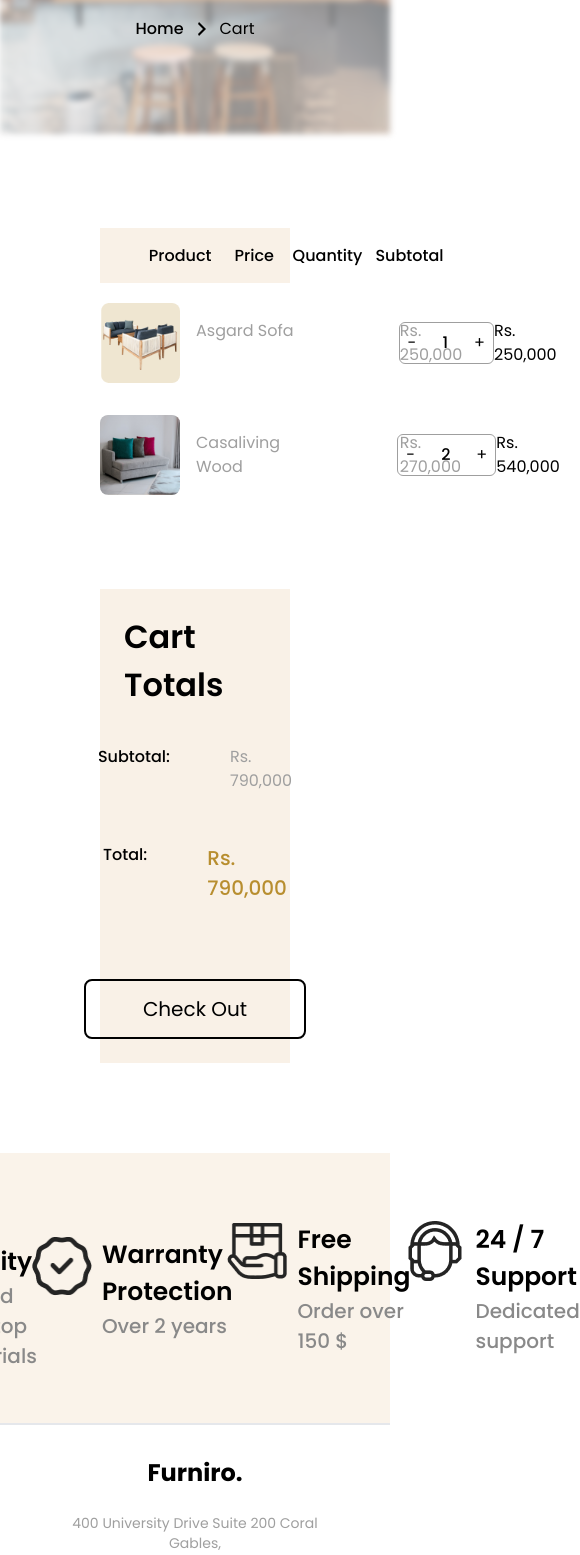
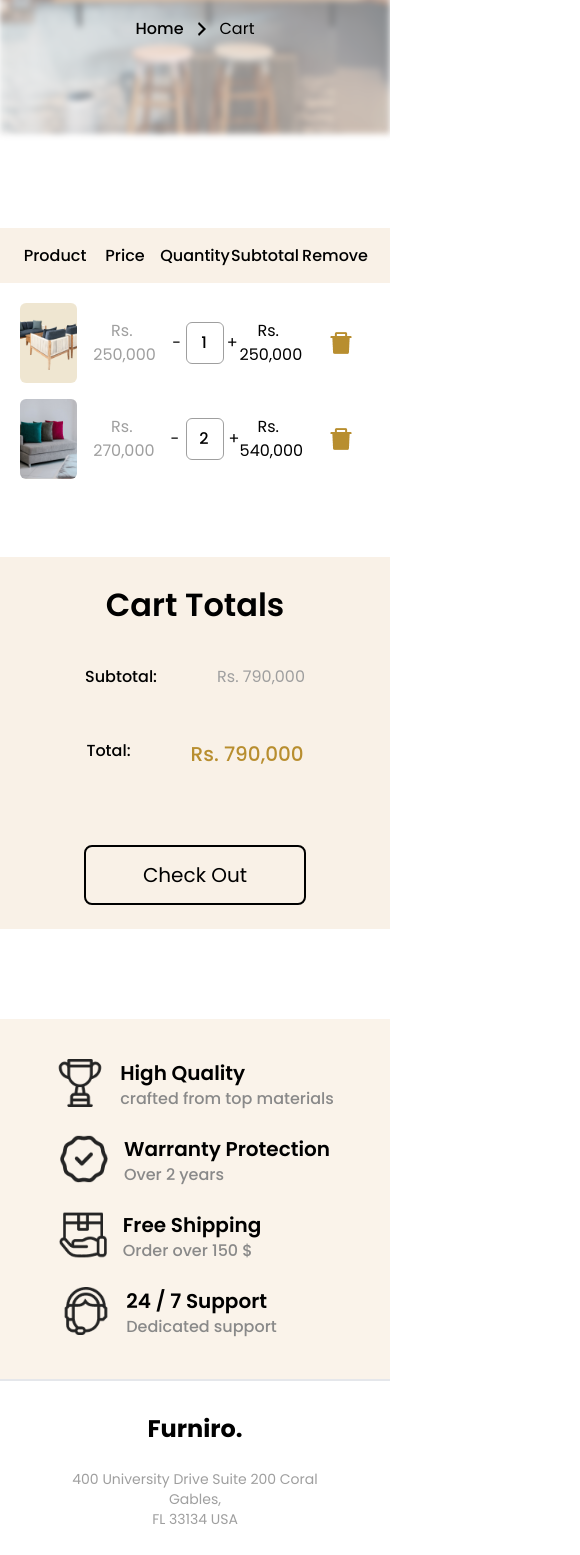
Before and after one commit to thiago-rgomes/desafio3-semana12-tirex, a React (Vite) app: page /cart in a window 390 px wide. Shown: the part 325-1880 px from the top of the page, 580 px wide, since content can reach past the window. Built offline with nearby package versions, Linux system fonts and the light colour scheme.

Commit message:
feat: add responsiveness to qualitySection, cartPage e shopPage

```diff
--- a/src/components/Quality/QualitySection.tsx
+++ b/src/components/Quality/QualitySection.tsx
@@ -5,46 +5,42 @@ import supportIcon from "../../assets/quality/support-icon.png";
 
 const QualitySection = () => {
   return (
-    <div className="flex justify-center items-center w-full h-[270px] px-[53px] py-[100px] bg-[#FAF3EA] gap-[55px] mt-[20px]">
+    <div className="flex flex-col justify-center items-center md:flex-row w-full min-h-[270px] px-4 md:px-[53px] py-10 md:py-[100px] bg-[#FAF3EA] gap-6 md:gap-[55px] mt-[20px]">
 
-      <div className="flex gap-[10px]">
-        <img src={trophyIcon} alt="trophy icon" className="w-[60px] h-[60px]"/>
+      <div className="flex gap-4 md:gap-[10px]">
+        <img src={trophyIcon} alt="trophy icon" className="w-12 md:w-[60px] h-12 md:h-[60px]"/>
         <div>
-            <h3 className='text-[25px] font-semibold'>High Quality</h3>
-            <p className='text-[20px] font-medium text-[#898989]'>crafted from top materials</p>
+            <h3 className='text-xl md:text-[25px] font-semibold'>High Quality</h3>
+            <p className='text-base md:text-[20px] font-medium text-[#898989]'>crafted from top materials</p>
         </div>
       </div>
 
-
-      <div className="flex gap-[10px]">
-        <img src={warrantyIcon} alt="warranty icon" className="w-[60px] h-[60px]"/>
+      <div className="flex gap-4 md:gap-[10px]">
+        <img src={warrantyIcon} alt="warranty icon" className="w-12 md:w-[60px] h-12 md:h-[60px]"/>
         <div>
-            <h3 className='text-[25px] font-semibold'>Warranty Protection</h3>
-            <p className='text-[20px] font-medium text-[#898989]'>Over 2 years</p>
+            <h3 className='text-xl md:text-[25px] font-semibold'>Warranty Protection</h3>
+            <p className='text-base md:text-[20px] font-medium text-[#898989]'>Over 2 years</p>
         </div>
       </div>
 
-
-      <div className="flex gap-[10px]">
-        <img src={shippingIcon} alt="shipping icon" className="w-[60px] h-[60px]" />
+      <div className="flex gap-4 md:gap-[10px] mr-[70px]">
+        <img src={shippingIcon} alt="shipping icon" className="w-12 md:w-[60px] h-12 md:h-[60px]" />
         <div>
-            <h3 className='text-[25px] font-semibold'>Free Shipping</h3>
-            <p className='text-[20px] font-medium text-[#898989]'>Order over 150 $</p>
+            <h3 className='text-xl md:text-[25px] font-semibold'>Free Shipping</h3>
+            <p className='text-base md:text-[20px] font-medium text-[#898989]'>Order over 150 $</p>
         </div>
       </div>
 
-
-      <div className="flex gap-[10px]">
-        <img src={supportIcon} alt="support icon" className="w-[60px] h-[60px]"/>
+      <div className="flex gap-4 md:gap-[10px] ml-[-51px]">
+        <img src={supportIcon} alt="support icon" className="w-12 md:w-[60px] h-12 md:h-[60px]"/>
         <div>
-            <h3 className='text-[25px] font-semibold'>24 / 7 Support</h3>
-            <p className='text-[20px] font-medium text-[#898989]'>Dedicated support</p>
+            <h3 className='text-xl md:text-[25px] font-semibold'>24 / 7 Support</h3>
+            <p className='text-base md:text-[20px] font-medium text-[#898989]'>Dedicated support</p>
         </div>
       </div>
-
 
     </div>
   )
 }
 
-export default QualitySection
+export default QualitySection;
--- a/src/pages/cartPage/CartPage.tsx
+++ b/src/pages/cartPage/CartPage.tsx
@@ -9,7 +9,7 @@ export default function CartPage() {
   return (
     <div>
         <HighLightSection pageTitle="Cart"></HighLightSection>
-        <div className="flex flex-col w-full mx-auto pl-[100px] pr-[100px] py-[70px]">
+        <div className="flex flex-col w-full md:pl-[100px] md:pr-[100px] py-[70px] md:flex justify-center">
         {items.length === 0 ? (
             <p className="text-gray-500 text-[38px] text-center">Your cart is empty.</p>
         ) : (
--- a/src/pages/cartPage/CartSection.tsx
+++ b/src/pages/cartPage/CartSection.tsx
@@ -11,44 +11,39 @@ export default function CartSection() {
   };
 
   return (
-    <div className="flex flex-col lg:flex-row lg:justify-center gap-[30px]">
-      <div className="w-full lg:w-2/3 bg-white py-6 space-y-[16px] 2xl:max-w-[817px]">
-        <div className="flex items-center w-full font-medium h-[55px] bg-[#F9F1E7] px-[40px] mb-[20px]">
-          <p className="ml-[8%] mr-[21%]">Product</p>
-          <p className="mr-[17%]">Price</p>
-          <p className="mr-[12%]">Quantity</p>
+    <div className="flex flex-col md:flex-row md:justify-center gap-[30px]">
+      <div className="w-full md:w-2/3 bg-white py-6 space-y-[16px] 2xl:max-w-[817px]">
+        <div className="grid grid-cols-5 font-medium h-[55px] bg-[#F9F1E7] px-[20px] mb-[20px] text-center place-items-center">
+          <p>Product</p>
+          <p>Price</p>
+          <p>Quantity</p>
           <p>Subtotal</p>
+          <p>Remove</p>
         </div>
         {items.map((item) => (
-          <div key={item.id} className="relative flex items-center justify-between pb-4">
-            <div className="flex items-center gap-4">
+          <div key={item.id} className="grid grid-cols-5 items-center px-[20px] gap-4 text-center">
+            <div className="flex items-center justify-center">
               <img
                 src={item.imageUrl}
                 alt={item.name}
-                className="w-20 h-20 object-cover rounded-lg"
+                className="w-20 h-20 object-cover rounded-md"
               />
-              <div className="flex gap-[70px]">
-                <h2 className="w-[150px] text-[#9F9F9F]">{item.name}</h2>
-                <p className="text-[#9F9F9F]">Rs. {item.price.toLocaleString()}</p>
-              </div>
             </div>
-
-            <div className="flex border border-[#9F9F9F] rounded-md gap-[14px] p-2">
+            <p className="text-[#9F9F9F]">Rs. {item.price.toLocaleString()}</p>
+            <div className="flex items-center justify-center border border-[#9F9F9F] rounded-md gap-2 p-2 max-w-[106px] ml-5">
               <button onClick={() => updateQuantity(item.id, -1)}>-</button>
               <span className="px-3 font-medium">{item.quantity}</span>
               <button onClick={() => updateQuantity(item.id, 1)}>+</button>
             </div>
-
             <p>Rs. {(item.price * item.quantity).toLocaleString()}</p>
-
-            <button onClick={() => removeFromCart(item.id)} className="text-red-500">
+            <button onClick={() => removeFromCart(item.id)} className="text-red-500 flex justify-center">
               <img src={trashIcon} alt="trash icon" />
             </button>
           </div>
         ))}
       </div>
 
-      <div className="flex flex-col items-center w-full lg:w-[393px] bg-[#F9F1E7] p-6 gap-[20px] mt-[24px]">
+      <div className="flex flex-col items-center w-full md:w-[393px] bg-[#F9F1E7] p-6 gap-[20px] mt-[24px]">
         <h2 className="text-[32px] font-semibold mb-4">Cart Totals</h2>
         <div className="flex justify-between gap-[60px] mb-[30px]">
           <span className="font-medium">Subtotal:</span>
--- a/src/pages/homePage/Section4/Section4.tsx
+++ b/src/pages/homePage/Section4/Section4.tsx
@@ -2,22 +2,22 @@ import ImageCarousel from "./ImageCarousel";
 
 const Section4 = () => {
   return (
-    <div className="flex flex-col lg:flex-row justify-center items-center w-full h-auto lg:h-[670px] px-4 lg:pl-[100px] py-[44px] bg-[#FCF8F3]">
+    <div className="flex flex-col md:flex-row justify-center items-center w-full h-auto md:h-[670px] px-4 md:pl-[100px] py-[44px] bg-[#FCF8F3]">
 
-      <div className="flex flex-col text-center lg:text-left max-w-[500px] lg:max-w-none mb-8 lg:mb-0">
-        <h3 className="font-bold text-2xl sm:text-3xl lg:text-[40px] text-[#3A3A3A] mb-[7px]">
+      <div className="flex flex-col text-center md:text-left max-w-[500px] md:max-w-none mb-8 md:mb-0">
+        <h3 className="font-bold text-2xl sm:text-3xl md:text-[40px] text-[#3A3A3A] mb-[7px]">
           50+ Beautiful rooms inspiration
         </h3>
         <p className="font-medium text-sm sm:text-base text-[#616161] mb-[25px]">
           Our designer already made a lot of beautiful prototypes of rooms that inspire you
         </p>
-        <button className="w-[176px] h-[48px] font-semibold text-white bg-[#B88E2F] mx-auto lg:mx-0">
+        <button className="w-[176px] h-[48px] font-semibold text-white bg-[#B88E2F] mx-auto md:mx-0">
           Explore More
         </button>
       </div>
 
 
-      <div className="w-full lg:w-auto overflow-visible">
+      <div className="w-full md:w-auto overflow-visible">
         <ImageCarousel />
       </div>
     </div>
--- a/src/pages/shopPage/ShopPage.tsx
+++ b/src/pages/shopPage/ShopPage.tsx
@@ -15,22 +15,22 @@ const ShopPage = () => {
     <div>
       <HighLightSection pageTitle="Shop" />
 
-      <div className="flex justify-between items-center w-full h-[100px] bg-[#F9F1E7] px-[100px]">
-        <div className="flex items-center gap-8">
+      <div className="flex flex-col md:flex-row justify-between items-center w-full h-auto md:h-[100px] bg-[#F9F1E7] px-6 md:px-[100px] py-4 md:py-0 gap-4 md:gap-0">
+        <div className="flex items-center gap-4 md:gap-8">
           <img src={filterIcon} alt="filter icon" className="h-[25px] w-[25px]" />
           <p className="ml-[-10px]">Filter</p>
           <img src={gridIcon} alt="grid icon" className="h-[25px] w-[25px]" />
           <img src={listIcon} alt="list icon" className="h-[25px] w-[25px]" />
-          <div className="w-[2px] h-10 bg-[#9F9F9F] mx-4"></div>
+          <div className="hidden md:block w-[2px] h-10 bg-[#9F9F9F] mx-4"></div>
         </div>
 
-        <div className="flex gap-[30px]">
-          <div className="flex items-center text-[20px] gap-[17px]">
+        <div className="flex justify-center gap-4 md:gap-[30px] w-full md:w-auto">
+          <div className="flex items-center text-[16px] md:text-[20px] gap-[10px] md:gap-[17px]">
             <label>Show</label>
             <select
               value={itemsToShow}
               onChange={(e) => setItemsToShow(Number(e.target.value))}
-              className="flex w-[85px] h-[55px] text-[#9F9F9F] text-center"
+              className="w-[85px] h-[40px] md:h-[55px] text-[#9F9F9F] text-center"
             >
               <option value={4}>4</option>
               <option value={8}>8</option>
@@ -39,12 +39,12 @@ const ShopPage = () => {
             </select>
           </div>
 
-          <div className="flex items-center text-[20px] gap-[17px]">
+          <div className="flex items-center text-[16px] md:text-[20px] gap-[10px] md:gap-[17px]">
             <label>Sort by</label>
             <select
               value={sortBy}
               onChange={(e) => setSortBy(e.target.value)}
-              className="w-[188px] h-[55px] text-[#9F9F9F] text-center"
+              className="w-[140px] md:w-[188px] h-[40px] md:h-[55px] text-[#9F9F9F] text-center"
             >
               <option value="Default">Default</option>
               <option value="title">Title</option>
@@ -52,12 +52,12 @@ const ShopPage = () => {
             </select>
           </div>
 
-          <div className="flex items-center text-[20px] gap-[17px]">
+          <div className="flex items-center text-[16px] md:text-[20px] gap-[10px] md:gap-[17px]">
             <label>Order</label>
             <select
               value={filterBy}
               onChange={(e) => setFilterBy(e.target.value)}
-              className="w-[188px] h-[55px] text-[#9F9F9F] text-center"
+              className="w-[140px] md:w-[188px] h-[40px] md:h-[55px] text-[#9F9F9F] text-center"
             >
               <option value="Crescent">Crescent</option>
               <option value="Decrescent">Decrescent</option>
--- a/tailwind.config.js
+++ b/tailwind.config.js
@@ -18,7 +18,7 @@ module.exports = {
     },
     screens: {
 
-      'md': '1000px'
+      'md': '1142px'
 
     },
   },
```
